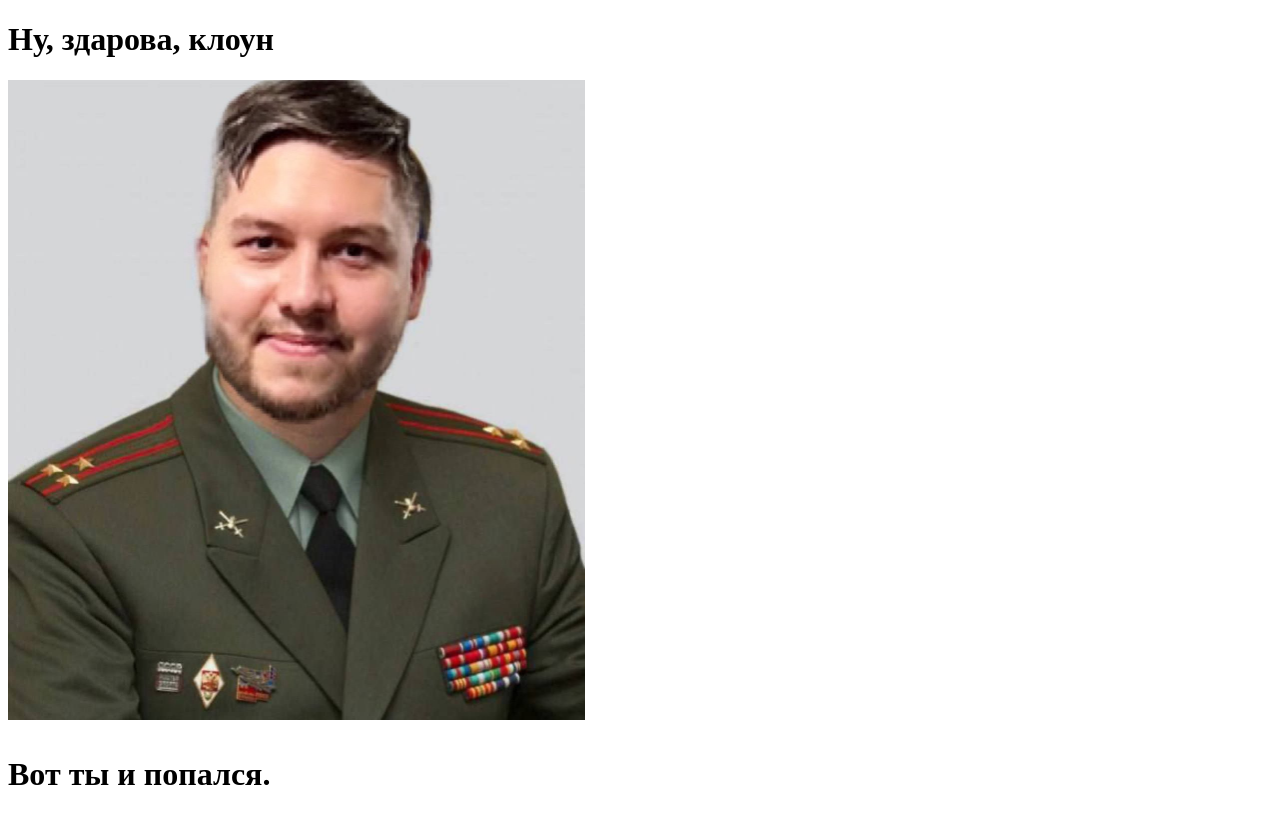
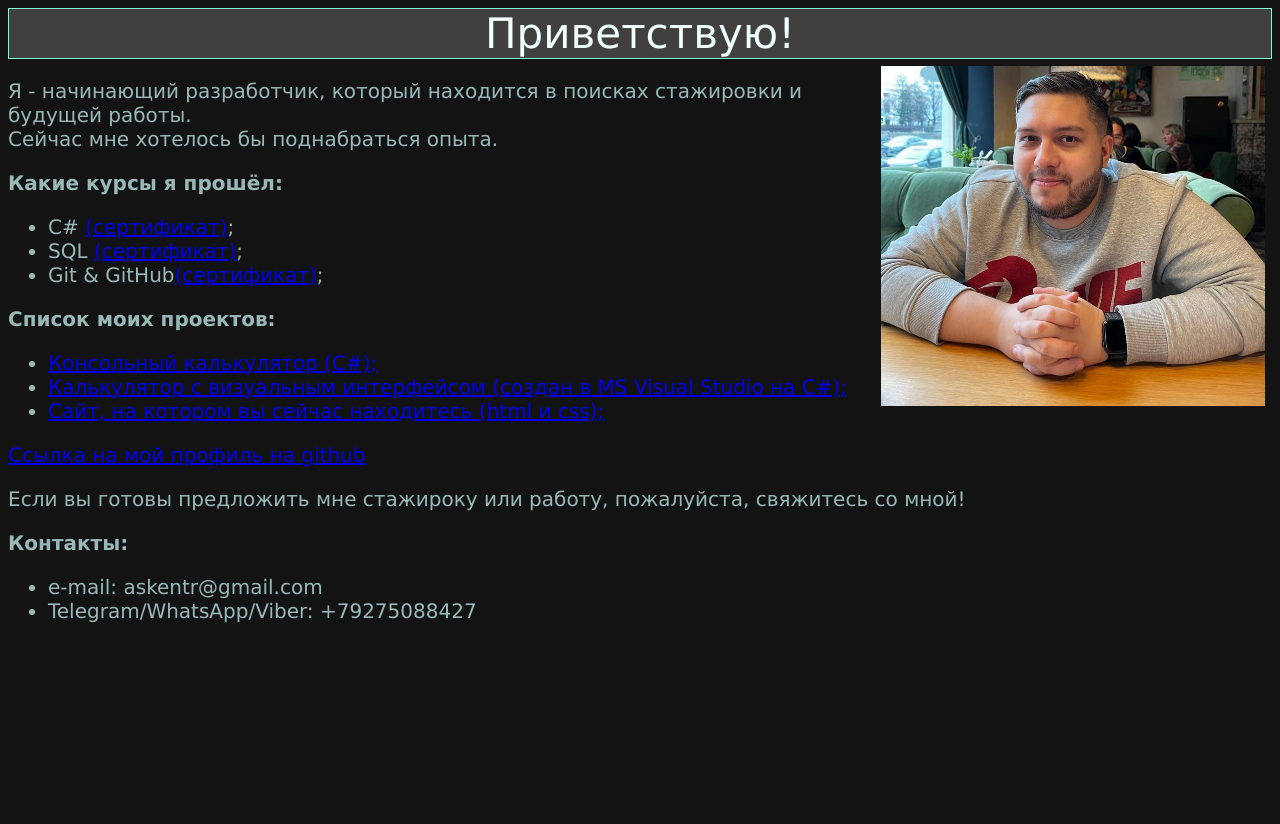
Before and after one commit to ASKentr/askentr.github.io, a plain HTML site: page index.html in a window 1280 px wide. After the commit the page ends 800 px from the top, so only its background shows below. Drawn offline with Linux system fonts and the light colour scheme.

Commit message:
Added bio and links for contact

```diff
--- a/index.html
+++ b/index.html
@@ -1,9 +1,42 @@
 <!DOCTYPE html>
-<html>
+<html lang="ru">
+<head>
+<meta charset="UTF-8">
+<meta name="viewport" content="width=device-width", initial-scale="1.0">
+<meta http-equiv="x-ua-compatible" content="ie=edge">
+    <title>Rinat "ASKentr" Abdulov</title>
+<link rel="stylesheet" type="text/css" href="style.css">
+</head>
+<header class="header">Приветствую!</header>
 <body>
-<h1>Ну, здарова, клоун</h1>
-<p><img src="images/1.jpg" width="577" height="640"></p>
-<h1><p>Вот ты и попался.</p></h1>
+<img src="images/Photo1.jpg" width="384" height="340" class="img">
+<p class="about">Я - начинающий разработчик, который находится в поисках стажировки и будущей работы.
+<br> Сейчас мне хотелось бы поднабраться опыта.</p>
+<p class="about"> <strong>Какие курсы я прошёл:</strong>
+<ul class="about">
+    <li>C# <a href="https://www.codecademy.com/profiles/1936660184/certificates/65f0ff88f4fc58e0536b3b51648dff24">(сертификат)</a>;</li>
+    <li>SQL <a href="https://www.codecademy.com/profiles/1936660184/certificates/042a4e5884e3eb6ea1f2a12be6abb851">(сертификат)</a>;</li>
+    <li>Git & GitHub<a href="https://www.codecademy.com/profiles/1936660184/certificates/a8ab218d5950c29861635cc0bf12fd13">(сертификат)</a>;</li>
+</ul>
+</p>
+
+<p class="about"><strong>Список моих проектов:</strong>
+<ul class="about">
+    <li><a href="https://github.com/ASKentr/Learning-projects">Консольный калькулятор (C#);<a/> </li>
+    <li><a href="https://github.com/ASKentr/Calculator-win-form">Калькулятор с визуальным интерфейсом (создан в MS Visual Studio на C#);<a/> </li>
+    <li><a href="https://github.com/ASKentr/askentr.github.io">Сайт, на котором вы сейчас находитесь (html и css);<a/> </li>
+</ul>
+</p>
+
+<p class="about"><a href="https://github.com/ASKentr">Ссылка на мой профиль на github</a> </p>
+<p class="about"> Если вы готовы предложить мне стажироку или работу, пожалуйста, свяжитесь со мной!</p>
+<p class="about"><strong>Контакты:</strong></p>
+<ul class="about">
+    <li>e-mail: askentr@gmail.com</li>
+    <li>Telegram/WhatsApp/Viber: +79275088427</li>
+</ul>
+
+
 
 </body>
 </html>
--- /dev/null
+++ b/style.css
@@ -0,0 +1,25 @@
+body {
+    background-color: #131313;
+    font-family: Verdana, Geneva, Tahoma, sans-serif;
+}
+
+.header {
+    font-weight: normal;
+    font-size: 42px;
+    color: azure;
+    text-align: center;
+    background-color: #423f3f;
+    border: 1px solid aquamarine;
+}
+
+.about {
+    font-weight: 300;
+    font-size: 20px;
+    color: #99b9b7;
+    text-align: left;
+}
+
+.img {
+    float: right;
+    margin: 7px 7px 7px 7px;
+}
```
Also changed, not shown: images/1.jpg (deleted), images/Clown.jpg (deleted), images/Photo1.jpg (added).
